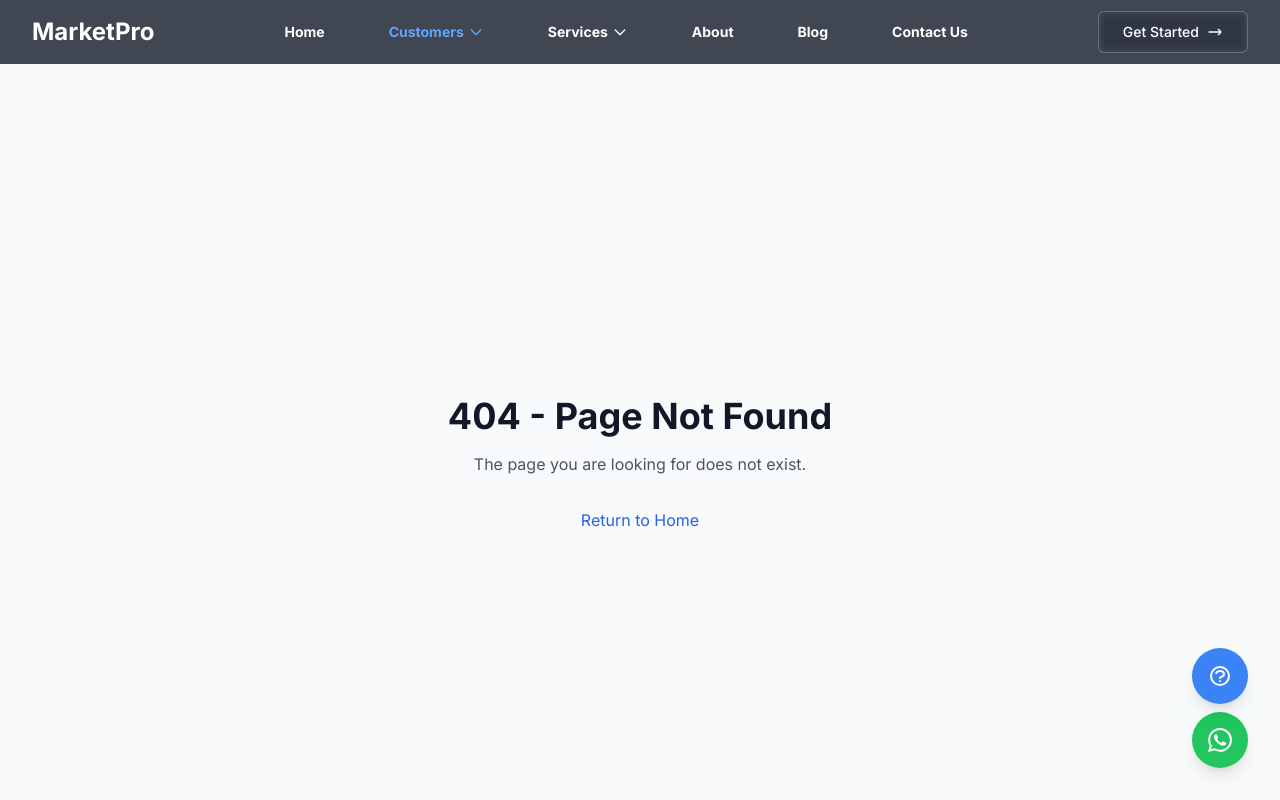
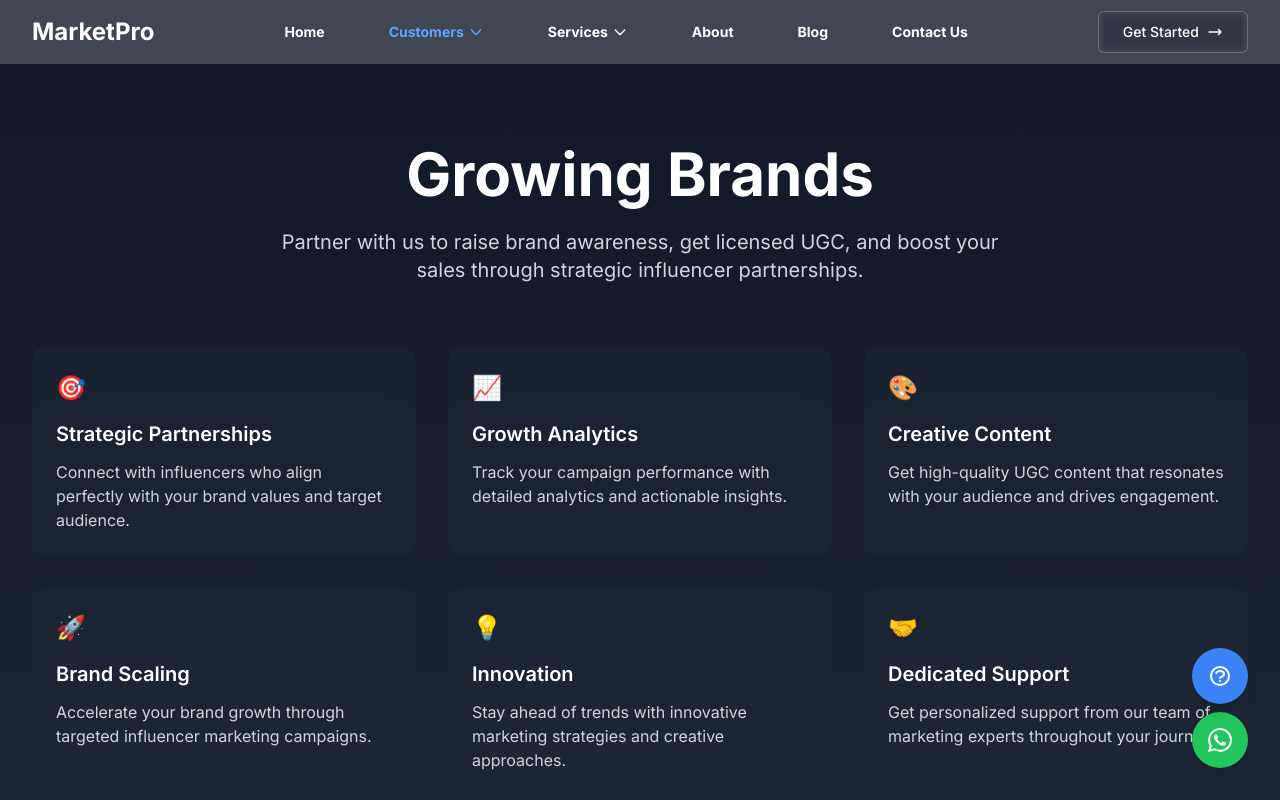
Before and after one commit to Lotlite/lotlite_massmedia, a Next.js app: page /customers/growing-brands in a window 1280 px wide. Before the commit this address had no page. Shown: the top 800 px of the page. Built offline with nearby package versions, Linux system fonts and the light colour scheme.

Commit message:
Your commit message here

```diff
--- /dev/null
+++ b/src/app/customers/growing-brands/page.tsx
@@ -0,0 +1,74 @@
+export default function GrowingBrandsPage() {
+    return (
+        <div className="min-h-screen bg-gradient-to-b from-gray-900 to-gray-800 text-white py-20 px-4 sm:px-6 lg:px-8">
+            <div className="max-w-7xl mx-auto">
+                {/* Hero Section */}
+                <div className="text-center mb-16 animate-fade-in">
+                    <h1 className="text-4xl sm:text-5xl md:text-6xl font-bold mb-6">
+                        Growing Brands
+                    </h1>
+                    <p className="text-xl text-gray-300 max-w-3xl mx-auto">
+                        Partner with us to raise brand awareness, get licensed UGC, and boost your sales through strategic influencer partnerships.
+                    </p>
+                </div>
+
+                {/* Features Grid */}
+                <div className="grid grid-cols-1 md:grid-cols-2 lg:grid-cols-3 gap-8 mb-16">
+                    {features.map((feature, index) => (
+                        <div
+                            key={feature.title}
+                            className="bg-gray-800/50 backdrop-blur-lg rounded-xl p-6 hover:bg-gray-700/50 transition-colors duration-300 ease-in-out transform hover:-translate-y-1"
+                        >
+                            <div className="text-blue-400 mb-4 text-2xl">
+                                {feature.icon}
+                            </div>
+                            <h3 className="text-xl font-semibold mb-3">{feature.title}</h3>
+                            <p className="text-gray-300">{feature.description}</p>
+                        </div>
+                    ))}
+                </div>
+
+                {/* CTA Section */}
+                <div className="text-center animate-fade-in">
+                    <h2 className="text-3xl font-bold mb-6">Ready to Scale Your Brand?</h2>
+                    <button className="bg-blue-500 hover:bg-blue-600 text-white font-semibold py-3 px-8 rounded-full transition-all duration-300 ease-in-out hover:scale-105">
+                        Get Started Today
+                    </button>
+                </div>
+            </div>
+        </div>
+    );
+}
+
+const features = [
+    {
+        icon: '🎯',
+        title: 'Strategic Partnerships',
+        description: 'Connect with influencers who align perfectly with your brand values and target audience.'
+    },
+    {
+        icon: '📈',
+        title: 'Growth Analytics',
+        description: 'Track your campaign performance with detailed analytics and actionable insights.'
+    },
+    {
+        icon: '🎨',
+        title: 'Creative Content',
+        description: 'Get high-quality UGC content that resonates with your audience and drives engagement.'
+    },
+    {
+        icon: '🚀',
+        title: 'Brand Scaling',
+        description: 'Accelerate your brand growth through targeted influencer marketing campaigns.'
+    },
+    {
+        icon: '💡',
+        title: 'Innovation',
+        description: 'Stay ahead of trends with innovative marketing strategies and creative approaches.'
+    },
+    {
+        icon: '🤝',
+        title: 'Dedicated Support',
+        description: 'Get personalized support from our team of marketing experts throughout your journey.'
+    }
+];
--- /dev/null
+++ b/src/app/customers/layout.tsx
@@ -0,0 +1,11 @@
+export default function CustomersLayout({
+    children,
+}: {
+    children: React.ReactNode;
+}) {
+    return (
+        <div className="min-h-screen">
+            {children}
+        </div>
+    );
+}
--- a/tailwind.config.js
+++ b/tailwind.config.js
@@ -14,6 +14,7 @@ module.exports = {
       animation: {
         'gradient-x': 'gradient-x 15s ease infinite',
         'blob': 'blob 7s infinite',
+        'fade-in': 'fade-in 0.8s ease-out forwards'
       },
       keyframes: {
         'gradient-x': {
@@ -40,6 +41,10 @@ module.exports = {
             transform: 'translate(0px, 0px) scale(1)',
           },
         },
+        'fade-in': {
+          '0%': { opacity: '0', transform: 'translateY(20px)' },
+          '100%': { opacity: '1', transform: 'translateY(0)' }
+        }
       },
     },
   },
```
